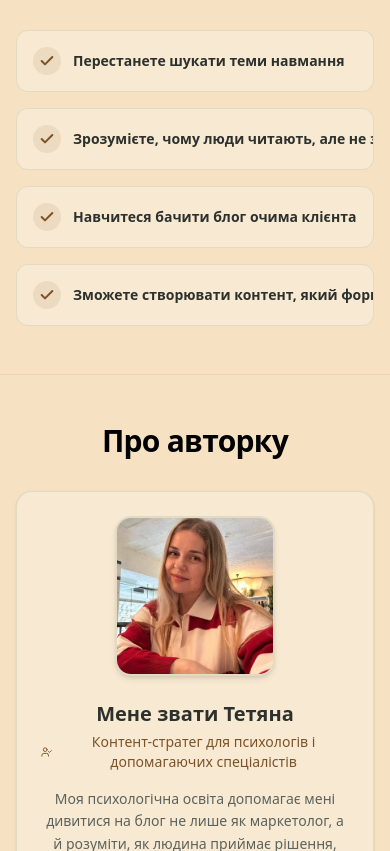
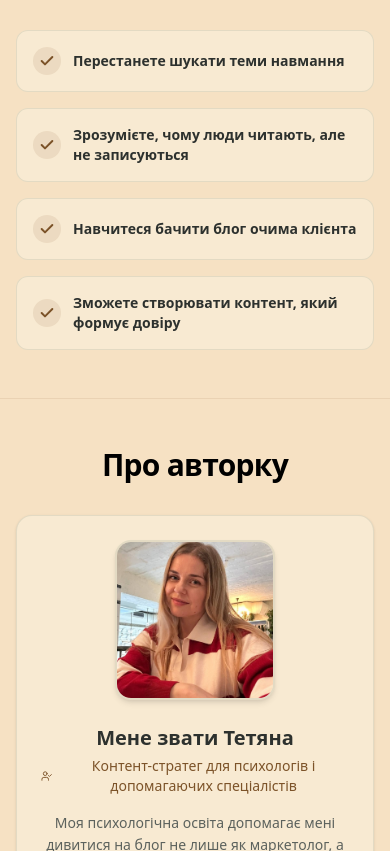
Before and after one commit to tanyazaiets/psy-landing, a Next.js app: page / in a window 390 px wide. Shown: the part 3001-3852 px from the top of the page. Built offline with nearby package versions, Linux system fonts and the light colour scheme.

Commit message:
fix: resolve layout bug

```diff
--- a/components/ContentAndResults.tsx
+++ b/components/ContentAndResults.tsx
@@ -127,7 +127,7 @@ export default function ContentAndResults() {
                 <div className="bg-accent/10 p-1.5 rounded-full text-accent shrink-0 transition-transform duration-300 group-hover:scale-110 group-hover:rotate-12">
                   <Check className="w-4 h-4 stroke-[3]" />
                 </div>
-                <p className="text-xs min-[380px]:text-sm sm:text-base font-bold text-text-primary whitespace-nowrap">
+                <p className="text-xs min-[380px]:text-sm sm:text-base font-bold text-text-primary">
                   {item}
                 </p>
               </motion.div>
```
